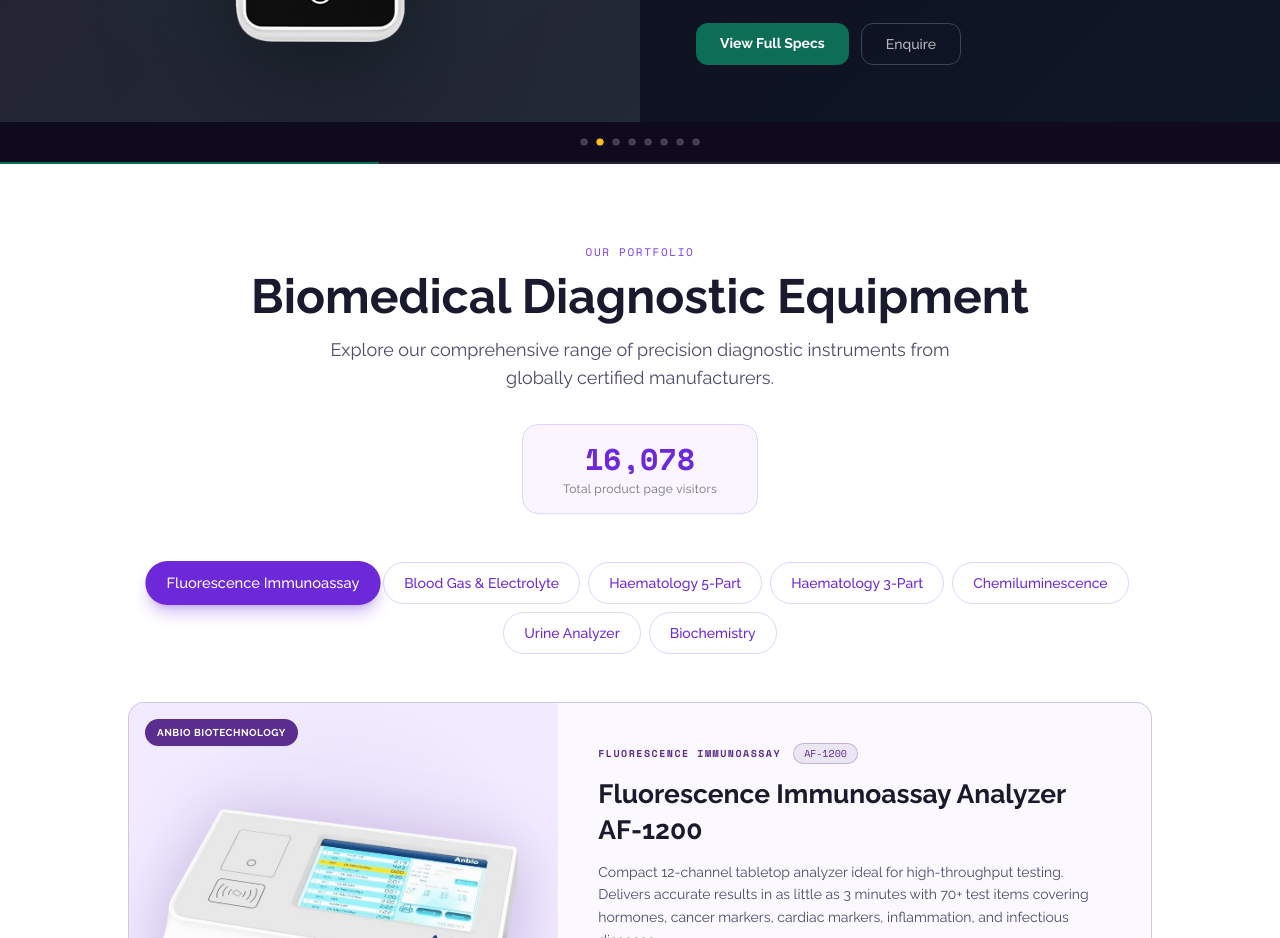
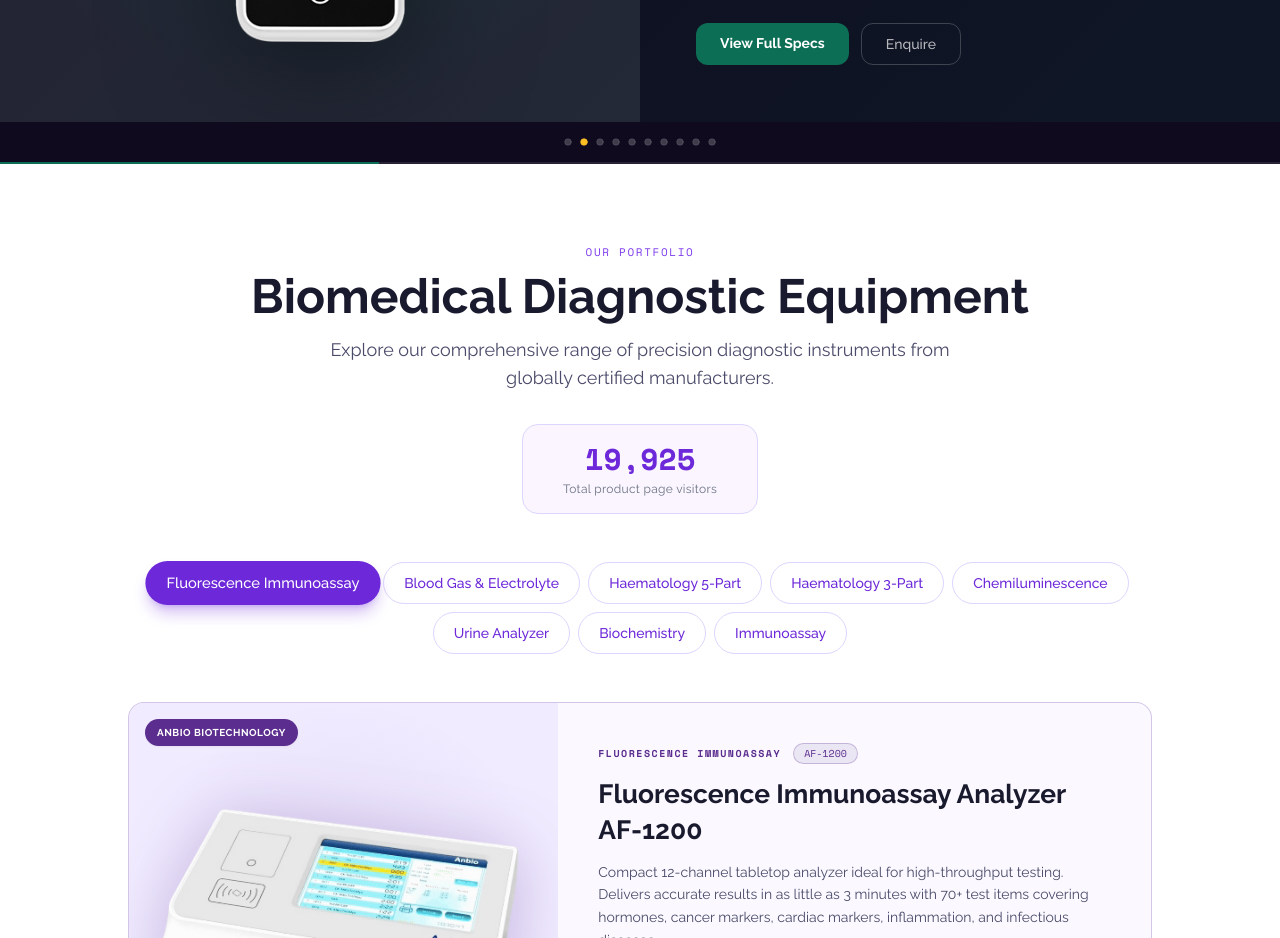
Before and after one commit to aayushmlk/cognidx, a Next.js app: page / in a window 1280 px wide. Shown: the part 2540-3478 px from the top of the page. Built offline with nearby package versions, Linux system fonts and the light colour scheme.

Commit message:
Added 2 new products

```diff
--- a/src/data/products.ts
+++ b/src/data/products.ts
@@ -22,6 +22,7 @@ export const categories = [
   { id: "chemi", label: "Chemiluminescence" },
   { id: "urine", label: "Urine Analyzer" },
   { id: "biochem", label: "Biochemistry" },
+  { id: "immunoassay", label: "Immunoassay" },
 ];
 
 export const products: Product[] = [
@@ -267,4 +268,86 @@ export const products: Product[] = [
     bgColor: "#e8eaf6",
     accentColor: "#283593",
   },
+
+  {
+    id: "diyalab-shine-i2900",
+    name: "Automatic Chemiluminescence Immunoassay Analyzer",
+    model: "Shine i2900",
+    brand: "DiYaLab ZJG Biotech",
+    category: "Immunoassay",
+    categoryId: "immunoassay",
+    description: "High-throughput automatic chemiluminescence immunoassay analyzer for autoimmune and neurological disease diagnostics. Supports enzymatic chemiluminescence or direct CLIA with a compact desktop design. Ideal for testing autoimmune markers across connective tissue diseases, vasculitis, rheumatoid arthritis, antiphospholipid syndrome, thyroid disease, and more.",
+    specs: [
+      { key: "Principle", value: "Enzymatic chemiluminescence or direct CLIA" },
+      { key: "Throughput", value: "200 tests/hour" },
+      { key: "First Result", value: "≤ 12 min (assay dependent)" },
+      { key: "Walk Away Time", value: "3 hours" },
+      { key: "Sample Positions", value: "60 positions" },
+      { key: "Sample Volume", value: "10–150 µL" },
+      { key: "Sample Type", value: "Serum / Plasma / Urine / Whole blood" },
+      { key: "Reagent Positions", value: "25 positions (cooled 2–8°C)" },
+      { key: "Reaction Disk", value: "90 positions" },
+      { key: "Reaction Volume/Test", value: "≤ 400 µL" },
+      { key: "Reaction Temperature", value: "37 ± 0.3°C" },
+      { key: "Assay Cup Loading", value: "500 cups, continuous loading/offloading" },
+      { key: "Wash Buffer", value: "10 L/bottle" },
+      { key: "Dimension", value: "1000(L) × 670(W) × 640(H) mm" },
+      { key: "Weight", value: "≤ 129 kg" },
+      { key: "Power", value: "100–240V, 50/60Hz, 1000VA" },
+    ],
+    highlights: [
+      "Up to 200 tests/hour with first result in ≤ 12 min",
+      "Compact 0.67 m² footprint with patented highly integrated design",
+      "Batch / random / STAT mode with integrated real-time control panel",
+      "All-in-one incubation, washing and detection for improved efficiency",
+      "100% ready-to-use liquid reagents; fully compatible with Shine series consumables",
+      "Automatic dilution and multiple barcode reading support",
+      "Carry over < 10 ppms; clot, bubble & liquid level detection",
+    ],
+    baseVisitors: 3847,
+    image: "/products/shine-i2900.png",
+    bgColor: "#e0f4f4",
+    accentColor: "#007b7f",
+  },
+
+  {
+    id: "diyalab-shine-i1900",
+    name: "Automatic Chemiluminescence Immunoassay Analyzer",
+    model: "Shine i1900",
+    brand: "DiYaLab ZJG Biotech",
+    category: "Immunoassay",
+    categoryId: "immunoassay",
+    description: "Compact desktop automatic chemiluminescence immunoassay analyzer built for smaller labs requiring reliable autoimmune diagnostics. Uses enzymatic chemiluminescence or direct CLIA with 100+ patented technologies and 100% self-developed design. Covers autoimmune, thyroid, rheumatoid arthritis, vasculitis, and more.",
+    specs: [
+      { key: "Principle", value: "Enzymatic chemiluminescence or direct CLIA" },
+      { key: "Throughput", value: "120 tests/hour" },
+      { key: "First Result", value: "≤ 12 min (assay dependent)" },
+      { key: "Walk Away Time", value: "3 hours" },
+      { key: "Sample Positions", value: "30 positions" },
+      { key: "Sample Volume", value: "10–150 µL" },
+      { key: "Sample Type", value: "Serum / Plasma / Urine / Whole blood" },
+      { key: "Reagent Positions", value: "10 positions (cooled 2–8°C)" },
+      { key: "Reaction Disk", value: "52 positions" },
+      { key: "Reaction Volume/Test", value: "≤ 400 µL" },
+      { key: "Reaction Temperature", value: "37 ± 0.3°C" },
+      { key: "Assay Cup Loading", value: "200 cups, continuous loading/offloading" },
+      { key: "Wash Buffer", value: "10 L/bottle" },
+      { key: "Dimension", value: "433(L) × 679(W) × 638(H) mm" },
+      { key: "Weight", value: "≤ 62 kg" },
+      { key: "Power", value: "100–240V, 50/60Hz, 850VA" },
+    ],
+    highlights: [
+      "CV ≤ 3% precision with up to 120 tests/hour throughput",
+      "Ultra-compact desktop form factor — ideal for space-constrained labs",
+      "Batch / random / STAT mode with integrated real-time control panel",
+      "Streamlined all-in-one incubation, washing and detection workflow",
+      "100+ patented technologies, 100% self-developed platform",
+      "Fully compatible with Shine series reagents and consumables",
+      "Automatic dilution, multiple barcode reading, carry over < 10 ppms",
+    ],
+    baseVisitors: 0,
+    image: "/products/shine-i1900.png",
+    bgColor: "#e0f4f4",
+    accentColor: "#007b7f",
+  },
 ];
```
Also changed, not shown: public/products/shine-i1900.png (added), public/products/shine-i2900.png (added).
